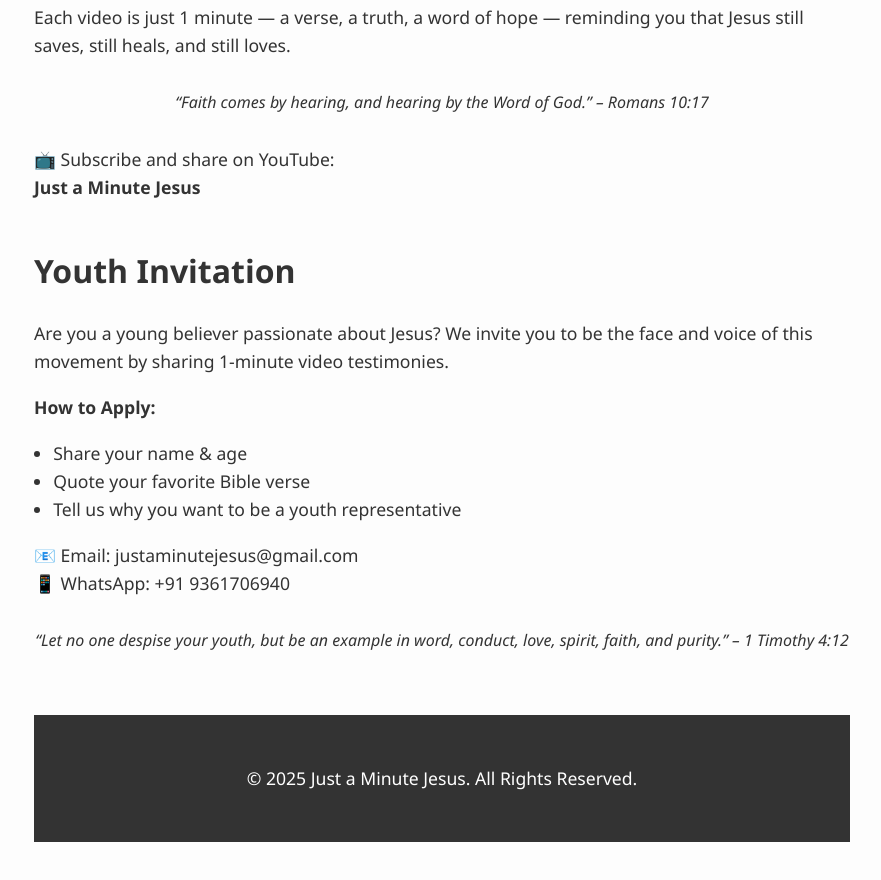
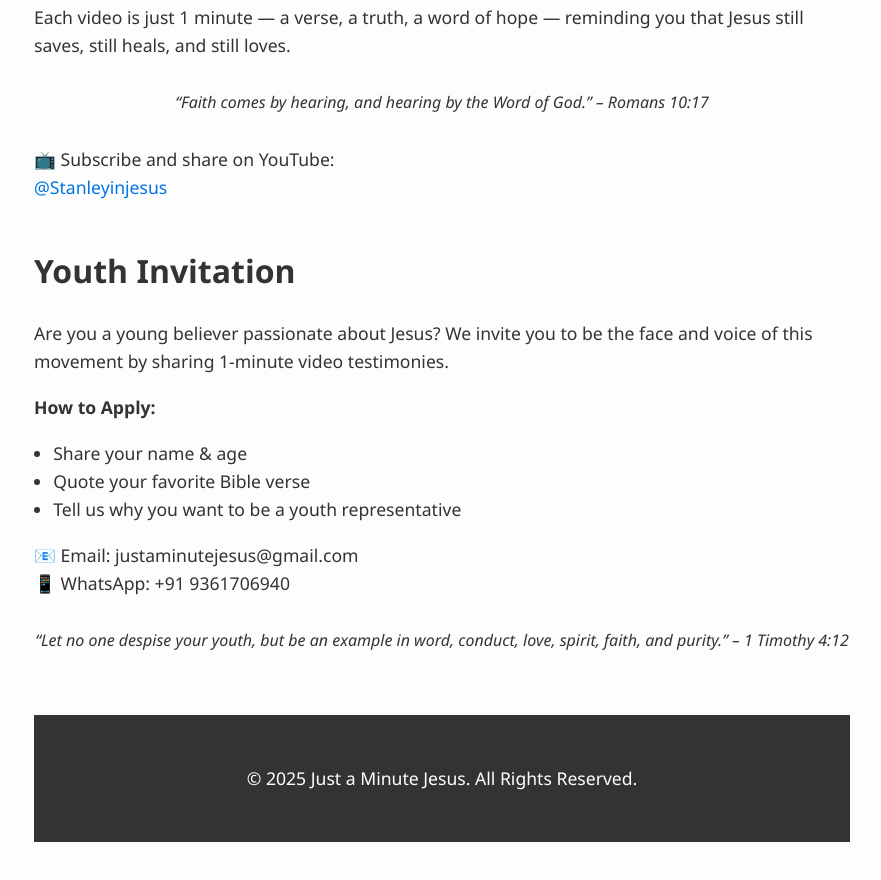
Before and after one commit to vijithsoman/stanley2, a plain HTML site: page index.html in a window 1280 px wide. Shown: the part 1274-2154 px from the top of the page, without its empty margins (30-911 px from the left). Drawn offline with Linux system fonts and the light colour scheme.

Commit message:
Update index.html

```diff
--- a/index.html
+++ b/index.html
@@ -128,7 +128,12 @@
     <h2>YouTube Videos</h2>
     <p>Each video is just 1 minute — a verse, a truth, a word of hope — reminding you that Jesus still saves, still heals, and still loves.</p>
     <blockquote>“Faith comes by hearing, and hearing by the Word of God.” – Romans 10:17</blockquote>
-    <p>📺 Subscribe and share on YouTube:<br><strong>Just a Minute Jesus</strong></p>
+    <p>📺 Subscribe and share on YouTube:<br>
+<a href="https://www.youtube.com/@Stanleyinjesus" target="_blank" style="color: #0073e6; text-decoration: none;">
+@Stanleyinjesus
+</a>
+</p>
+
 
     <h2>Youth Invitation</h2>
     <p>Are you a young believer passionate about Jesus? We invite you to be the face and voice of this movement by sharing 1-minute video testimonies.</p>
```
